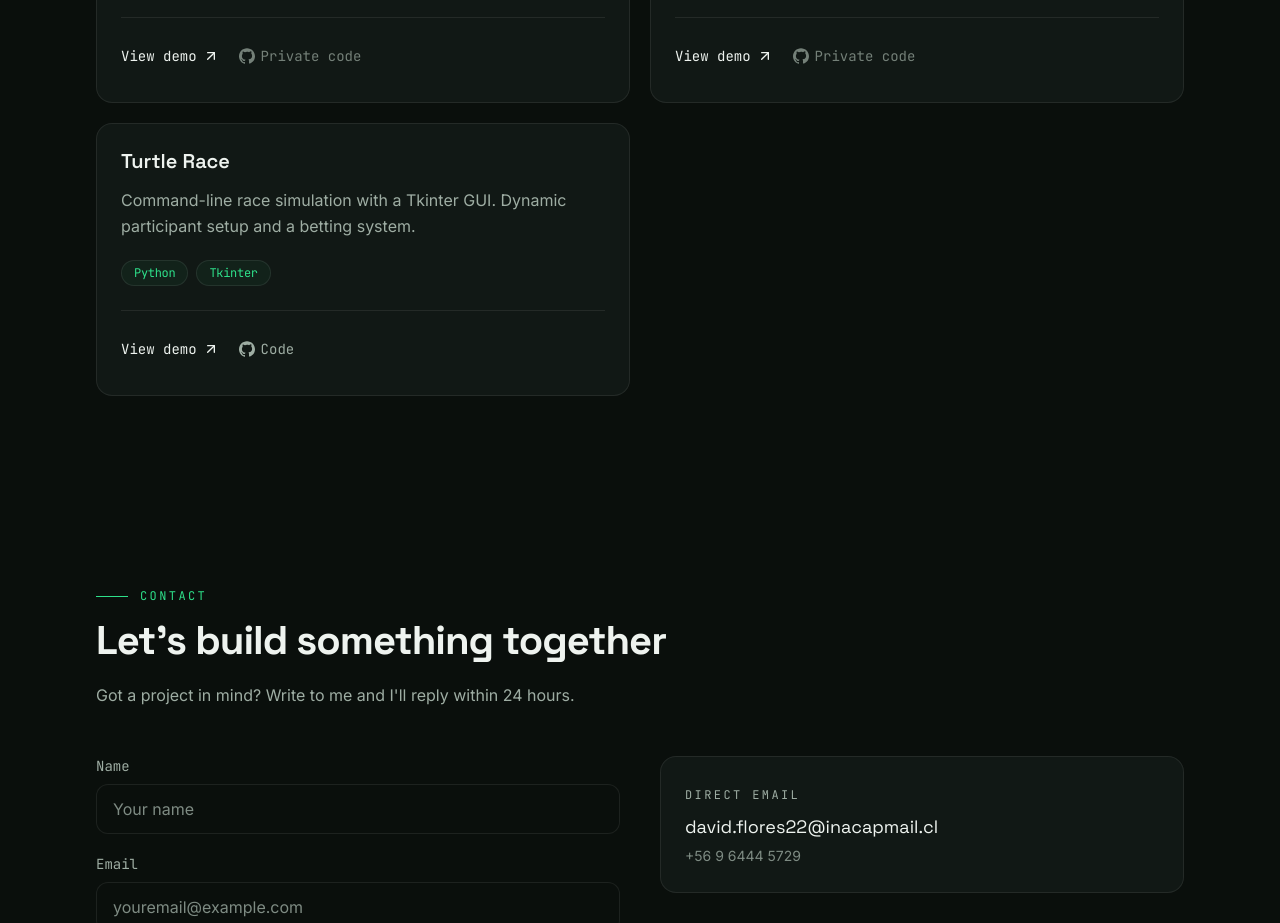
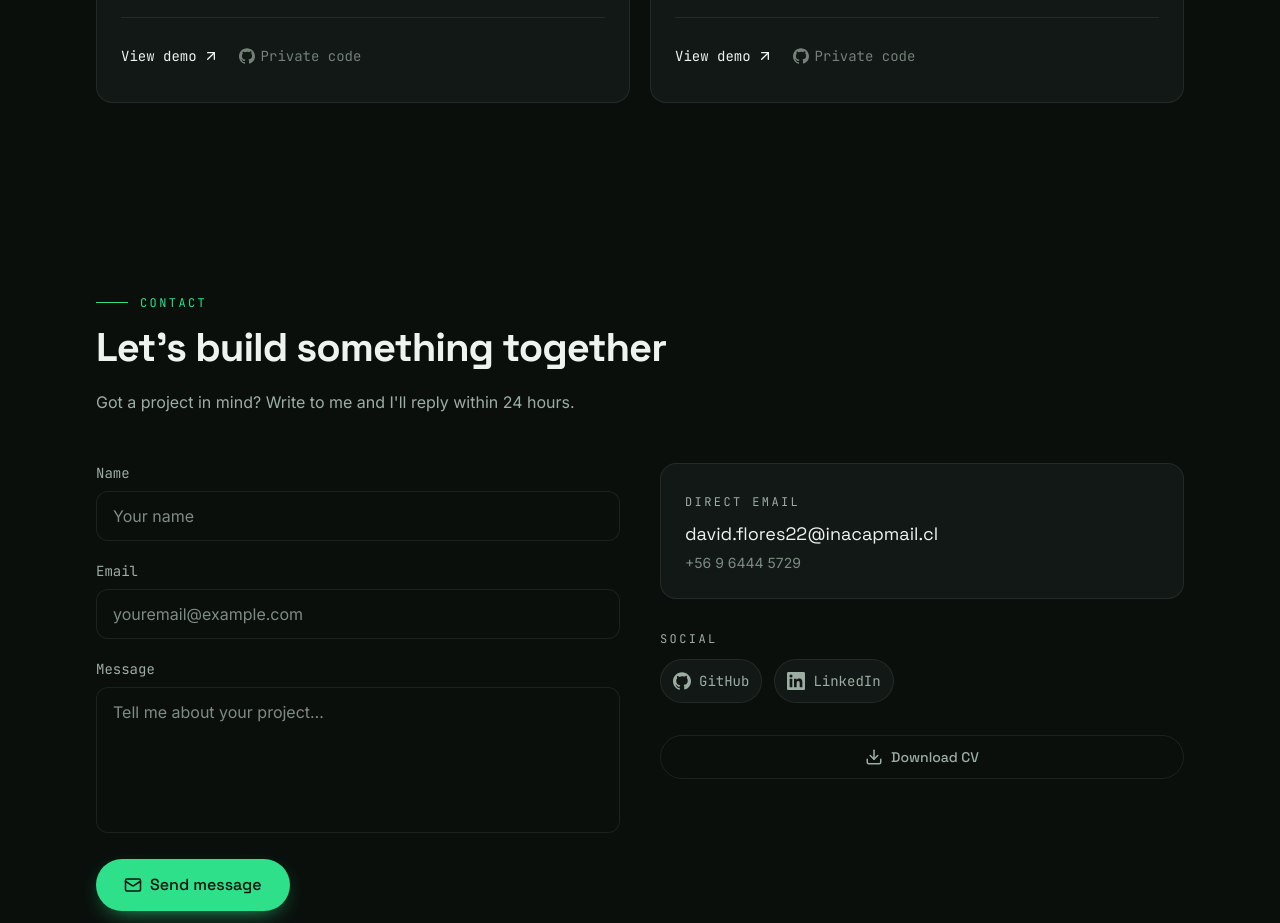
Before and after one commit to davidfloresvidela/portfolio, a Next.js app: page /en in a window 1280 px wide. Shown: the part 3300-4223 px from the top of the page. Built offline with nearby package versions, Linux system fonts and the light colour scheme; no server answers.

Commit message:
content(projects): remove Turtle Race project
It has no live demo or public code to link to, and it's an early
Python project from when its author was just starting out — not
representative of current work. Drops it from both locales instead of
leaving it as a placeholder-only entry.

```diff
--- a/src/data/projects.ts
+++ b/src/data/projects.ts
@@ -1,9 +1,6 @@
 import type { Locale } from "@/i18n/routing";
 import type { Project } from "@/types";
 
-// Turtle Race's liveUrl/repoUrl are still placeholders — it was never
-// deployed or open-sourced, so this stays marked instead of using a silent
-// example domain until (if ever) that changes.
 export const projects: Record<Locale, Project[]> = {
   es: [
     {
@@ -39,15 +36,6 @@ export const projects: Record<Locale, Project[]> = {
       ],
       liveUrl: "https://www.optiahorro.cl/",
       featured: true,
-    },
-    {
-      title: "Carrera de Tortugas",
-      description:
-        "Simulación de carreras por línea de comandos con interfaz gráfica en Tkinter. Configuración dinámica de participantes y sistema de apuestas.",
-      stack: ["Python", "Tkinter"],
-      liveUrl: "https://TODO-set-live-url.example",
-      repoUrl: "https://github.com/davidfloresvidela/TODO-set-repo",
-      featured: false,
     },
   ],
   en: [
@@ -85,14 +73,5 @@ export const projects: Record<Locale, Project[]> = {
       liveUrl: "https://www.optiahorro.cl/",
       featured: true,
     },
-    {
-      title: "Turtle Race",
-      description:
-        "Command-line race simulation with a Tkinter GUI. Dynamic participant setup and a betting system.",
-      stack: ["Python", "Tkinter"],
-      liveUrl: "https://TODO-set-live-url.example",
-      repoUrl: "https://github.com/davidfloresvidela/TODO-set-repo",
-      featured: false,
-    },
   ],
 };
```
Also changed, not shown: 1 other file (tests, documents, lock files or other folders).
